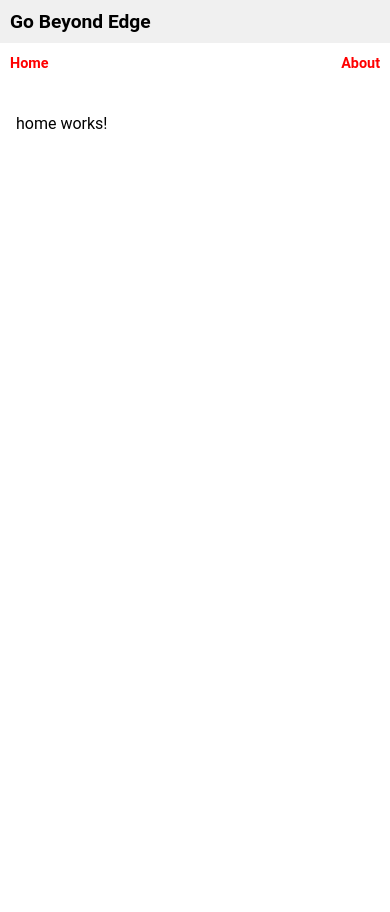
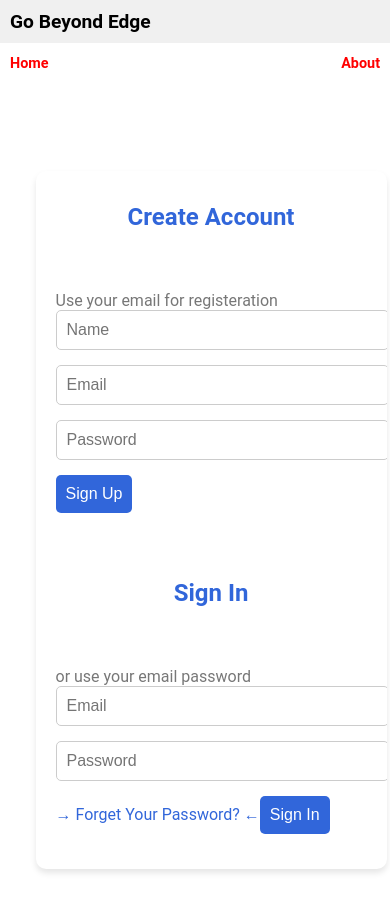
Before and after one commit to Atashnezhad/beyond-edge-lab, an Angular app: page / in a window 390 px wide. Shown: the top 912 px of the page. Before the commit the page ends 844 px from the top, so only its background shows below. Built offline with nearby package versions, Linux system fonts and the light colour scheme.

Commit message:
Add login component with registration and authentication functionality

```diff
--- a/src/app/app.component.ts
+++ b/src/app/app.component.ts
@@ -1,6 +1,7 @@
 import { Component } from '@angular/core';
 import { RouterOutlet } from '@angular/router';
 import { HeaderComponent } from './components/header/header.component';
+import { FormsModule } from '@angular/forms';
 
 @Component({
   selector: 'app-root',
--- /dev/null
+++ b/src/app/components/login/login.component.html
@@ -0,0 +1,44 @@
+<div class="parent">
+    <div class="container" [ngClass]="isSignDivVisiable ? 'active' :'' " id="container">
+        <div class="form-container sign-up" >
+            <form>
+                <h1>Create Account</h1>
+                <div class="social-icons">
+                    <a href="#" class="icon"><i class="fa-brands fa-google-plus-g"></i></a>
+                    <a href="#" class="icon"><i class="fa-brands fa-facebook-f"></i></a>
+                    <a href="#" class="icon"><i class="fa-brands fa-github"></i></a>
+                    <a href="#" class="icon"><i class="fa-brands fa-linkedin-in"></i></a>
+                </div>
+
+                <div class="test1">
+                    <span>Use your email for registeration</span>
+                    <input type="text" name="name" [(ngModel)]="signUpObj.name" placeholder="Name">
+                    <input type="email" name="email" [(ngModel)]="signUpObj.email" placeholder="Email">
+                    <input type="password" name="password"  [(ngModel)]="signUpObj.password" placeholder="Password">
+                    <button (click)="onRegister()">Sign Up</button>
+                </div>
+            </form>
+        </div>
+        <div class="form-container sign-in" >
+            <form>
+                <h1>Sign In</h1>
+                <div class="social-icons">
+                    <a href="#" class="icon"><i class="fa-brands fa-google-plus-g"></i></a>
+                    <a href="#" class="icon"><i class="fa-brands fa-facebook-f"></i></a>
+                    <a href="#" class="icon"><i class="fa-brands fa-github"></i></a>
+                    <a href="#" class="icon"><i class="fa-brands fa-linkedin-in"></i></a>
+                </div>
+
+                <div class="test2">
+                    <span>or use your email password</span>
+                    <input type="email" name="email" [(ngModel)]="loginObj.email" placeholder="Email">
+                    <input type="password" name="password"   [(ngModel)]="loginObj.password" placeholder="Password">
+                    <a href="#">→ Forget Your Password? ←</a>
+                    <button (click)="onLogin()">Sign In</button>
+                </div>
+
+
+            </form>
+        </div>
+    </div>
+</div>
--- /dev/null
+++ b/src/app/components/login/login.component.scss
@@ -0,0 +1,147 @@
+$primary-color: #3166da;
+$secondary-color: #f1f1f1;
+$font-family: 'Arial', sans-serif;
+
+body {
+  font-family: $font-family;
+  margin: 0;
+  padding: 0;
+  display: flex;
+  justify-content: center;
+  align-items: center;
+  min-height: 100vh;
+  background-color: #e8f4f8;
+}
+
+.parent {
+  display: flex;
+  justify-content: center;
+  align-items: center;
+  width: 100%;
+  height: 100%;
+  position: absolute;
+}
+
+.container {
+  display: flex;
+  flex-direction: column;  // Change to column for vertical alignment
+  justify-content: center;
+  align-items: center;
+  transition: transform 0.3s ease-in-out;
+  width: 600px;
+  height: auto;  // Adjust height to be flexible
+  background-color: white;
+  border-radius: 10px;
+  box-shadow: 0 4px 6px rgba(0, 0, 0, 0.1);
+  overflow: hidden;
+}
+
+.form-container {
+  padding: 30px;
+  width: 80%;  // Adjust width for better layout when stacked vertically
+  display: flex;
+  flex-direction: column;
+  justify-content: center;
+
+  h1 {
+    text-align: center;
+    margin-bottom: 20px;
+    font-size: 24px;
+    color: $primary-color;
+  }
+
+  .social-icons {
+    display: flex;
+    justify-content: center;
+    margin-bottom: 20px;
+
+
+    .icon {
+      margin: 0 10px;
+      font-size: 20px;
+      color: $primary-color;
+
+      &:hover {
+        color: #000;
+      }
+    }
+  }
+
+  .test1 {
+    // display: flex;
+    // justify-content: center;
+    // margin-bottom: 20px;
+    padding: 20px;
+  }
+
+  .test2 {
+    // display: flex;
+    // justify-content: center;
+    // margin-bottom: 20px;
+    padding: 20px;
+  }
+
+  span {
+    text-align: center;
+    color: #777;
+    margin-bottom: 20px;
+  }
+
+  input {
+    padding: 10px;
+    margin-bottom: 15px;
+    width: 100%;
+    border: 1px solid #ccc;
+    border-radius: 5px;
+    font-size: 16px;
+
+    &:focus {
+      outline: none;
+      border-color: $primary-color;
+    }
+  }
+
+  button {
+    padding: 10px;
+    background-color: $primary-color;
+    color: white;
+    border: none;
+    border-radius: 5px;
+    font-size: 16px;
+    cursor: pointer;
+    transition: background-color 0.3s;
+
+    &:hover {
+      background-color: darken($primary-color, 10%);
+    }
+  }
+
+  a {
+    color: $primary-color;
+    text-decoration: none;
+    text-align: center;
+    margin-bottom: 20px;
+
+    &:hover {
+      text-decoration: underline;
+    }
+  }
+}
+
+.sign-up,
+.sign-in {
+  display: block;
+  width: 100%;  // Ensure each form takes up full width when stacked
+}
+
+@media (max-width: 768px) {
+  .container {
+    width: 90%;
+    height: auto;
+  }
+
+  .form-container {
+    width: 100%;
+    padding: 15px;
+  }
+}
--- /dev/null
+++ b/src/app/components/login/login.component.ts
@@ -0,0 +1,77 @@
+import { Component } from '@angular/core';
+import { Router } from '@angular/router';
+import { CommonModule } from '@angular/common';  // Add this import
+import { FormsModule } from '@angular/forms';
+
+@Component({
+  selector: 'app-login',
+  templateUrl: './login.component.html',
+  styleUrl: './login.component.scss',
+  imports: [CommonModule, FormsModule]
+})
+export class LoginComponent {
+
+
+  isSignDivVisiable: boolean  = true;
+
+  signUpObj: SignUpModel  = new SignUpModel();
+  loginObj: LoginModel  = new LoginModel();
+
+  constructor(private router: Router){}
+
+
+  onRegister() {
+    // debugger;
+    const localUser = localStorage.getItem('angular17users');
+    if(localUser != null) {
+      const users =  JSON.parse(localUser);
+      users.push(this.signUpObj);
+      localStorage.setItem('angular17users', JSON.stringify(users))
+    } else {
+      const users = [];
+      users.push(this.signUpObj);
+      localStorage.setItem('angular17users', JSON.stringify(users))
+    }
+    alert('Registration Success')
+  }
+
+  onLogin() {
+    debugger;
+    const localUsers =  localStorage.getItem('angular17users');
+    if(localUsers != null) {
+      const users =  JSON.parse(localUsers);
+
+      const isUserPresent =  users.find( (user:SignUpModel)=> user.email == this.loginObj.email && user.password == this.loginObj.password);
+      if(isUserPresent != undefined) {
+        alert("User Found...");
+        localStorage.setItem('loggedUser', JSON.stringify(isUserPresent));
+        this.router.navigateByUrl('/dashboard');
+      } else {
+        alert("No User Found")
+      }
+    }
+  }
+
+}
+
+export class SignUpModel  {
+  name: string;
+  email: string;
+  password: string;
+
+  constructor() {
+    this.email = "";
+    this.name = "";
+    this.password= ""
+  }
+}
+
+export class LoginModel  {
+  email: string;
+  password: string;
+
+  constructor() {
+    this.email = "";
+    this.password= ""
+  }
+}
--- a/src/app/home/home.component.html
+++ b/src/app/home/home.component.html
@@ -1 +1,4 @@
-<p>home works!</p>
+
+<main>
+    <app-login></app-login>
+</main>
--- a/src/app/home/home.component.ts
+++ b/src/app/home/home.component.ts
@@ -1,8 +1,9 @@
 import { Component } from '@angular/core';
+import { LoginComponent } from "../components/login/login.component";
 
 @Component({
   selector: 'app-home',
-  imports: [],
+  imports: [LoginComponent, LoginComponent],
   templateUrl: './home.component.html',
   styleUrl: './home.component.scss'
 })
```
Also changed, not shown: 1 other file (tests, documents, lock files or other folders).
